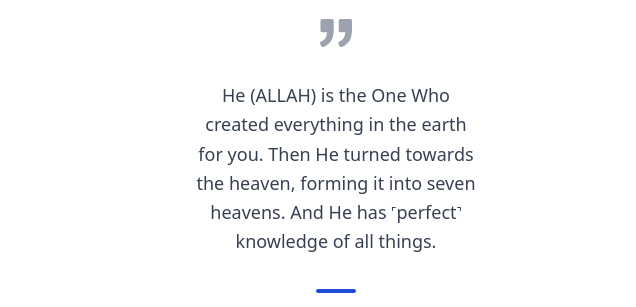
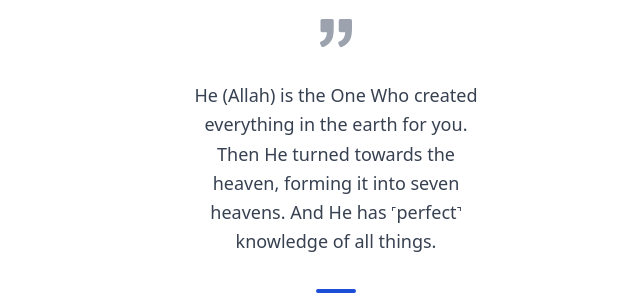
Before and after one commit to boloshabashe/Shabashe, a website: page public/index.html in a window 1280 px wide. Shown: the part 363-670 px from the top of the page, 0-636 px from the left. Drawn offline with Linux system fonts and the light colour scheme; a script that the page names is missing.

Commit message:
Update index.html

```diff
--- a/public/index.html
+++ b/public/index.html
@@ -67,7 +67,7 @@
                       d="M925.036 57.197h-304c-27.6 0-50 22.4-50 50v304c0 27.601 22.4 50 50 50h145.5c-1.9 79.601-20.4 143.3-55.4 191.2-27.6 37.8-69.399 69.1-125.3 93.8-25.7 11.3-36.8 41.7-24.8 67.101l36 76c11.6 24.399 40.3 35.1 65.1 24.399 66.2-28.6 122.101-64.8 167.7-108.8 55.601-53.7 93.7-114.3 114.3-181.9 20.601-67.6 30.9-159.8 30.9-276.8v-239c0-27.599-22.401-50-50-50zM106.036 913.497c65.4-28.5 121-64.699 166.9-108.6 56.1-53.7 94.4-114.1 115-181.2 20.6-67.1 30.899-159.6 30.899-277.5v-239c0-27.6-22.399-50-50-50h-304c-27.6 0-50 22.4-50 50v304c0 27.601 22.4 50 50 50h145.5c-1.9 79.601-20.4 143.3-55.4 191.2-27.6 37.8-69.4 69.1-125.3 93.8-25.7 11.3-36.8 41.7-24.8 67.101l35.9 75.8c11.601 24.399 40.501 35.2 65.301 24.399z">
                     </path>
                   </svg>
-                  <p class="leading-relaxed text-lg">He (ALLAH) is the One Who created everything in the earth for you. Then He
+                  <p class="leading-relaxed text-lg">He (Allah) is the One Who created everything in the earth for you. Then He
                     turned towards the heaven, forming it into seven heavens. And He has ˹perfect˺ knowledge of all
                     things.</p>
                   <span class="inline-block h-1 w-10 rounded bg-blue-700 mt-8 mb-6"></span>
```
